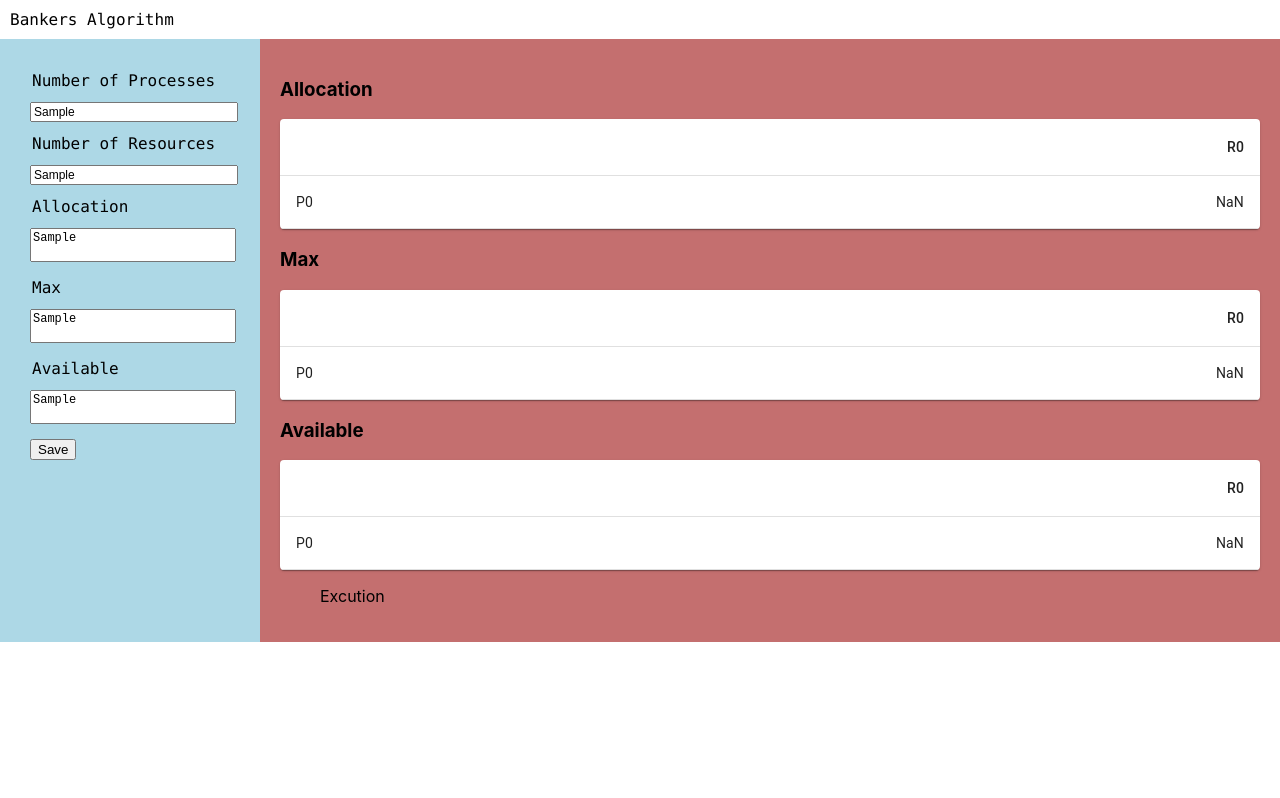
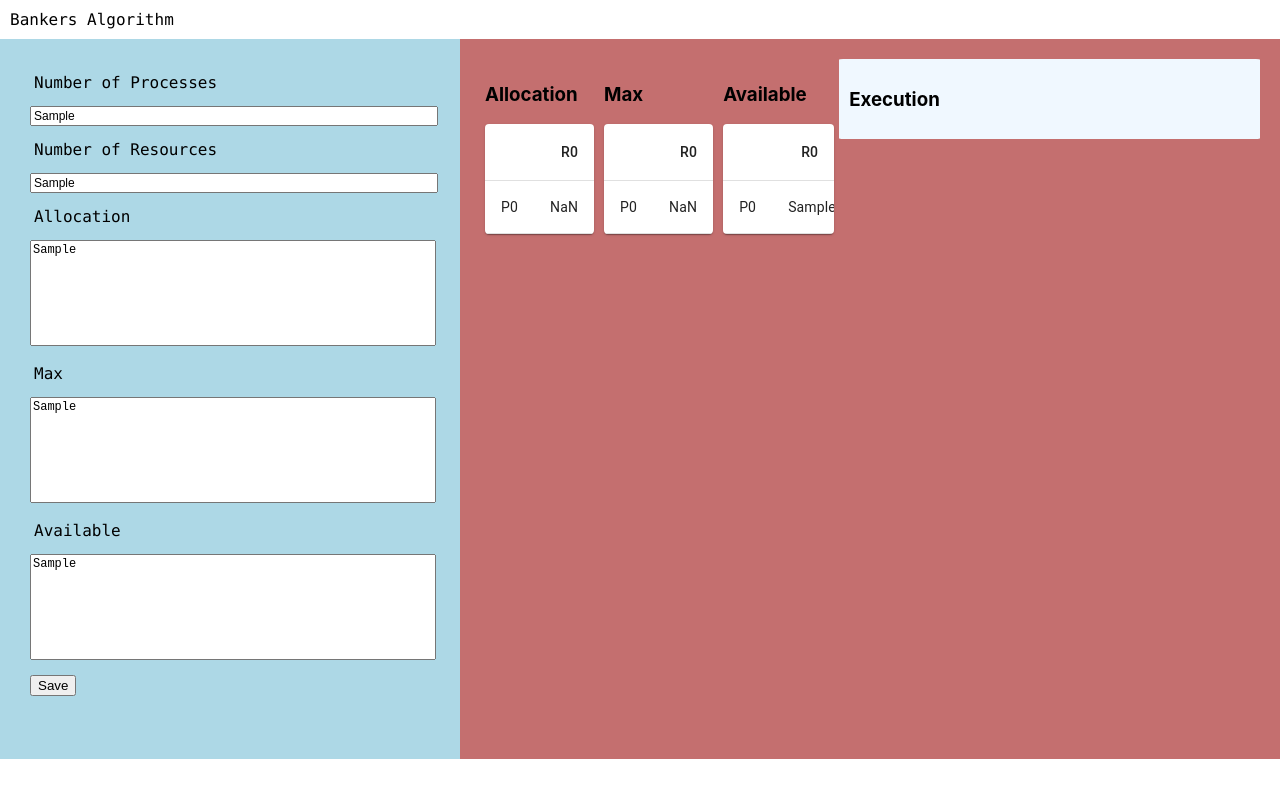
Before and after one commit to leticiapiucco/bankers-algorithm, a React (Create React App) app: page / in a window 1280 px wide. Both pictures are taken after typing "Sample", "Sample", "Sample", "Sample", "Sample" into the empty fields and a click on the input "Save". Built offline with nearby package versions, Linux system fonts and the light colour scheme.

Commit message:
Fix algorithm bug and update frontend

```diff
--- a/src/App.js
+++ b/src/App.js
@@ -4,9 +4,8 @@ import Form from "./components/Form";
 import Tables from "./components/Tables"
 import Result from "./components/Result"
 
-
 const App = () => {
-  const [processes, setNprocesses] = useState(0)
+  const [processes, setNProcesses] = useState(0)
   const [resources, setNResources] = useState(0)
   const [allocatedTable, setAllocationTable] = useState([])
   const [maxTable, setMaxTable] = useState([])
@@ -17,7 +16,7 @@ const App = () => {
 
   const createTables = (input) => {
     setReadyToCalculate(false)
-    setNprocesses(Number(input.processes))
+    setNProcesses(Number(input.processes))
     setNResources(Number(input.resources))
     setAllocationTable((input.allocation.split(/\r?\n/)).map((e) => (
       e.split(',').map(x=>+x)
@@ -25,9 +24,9 @@ const App = () => {
     setMaxTable((input.max.split(/\r?\n/)).map((e) => (
       e.split(',').map(x=>+x)
     )))
-    setAvailableTable((input.available.split(/\r?\n/)).map((e) => (
-      e.split(',').map(x=>+x)
-    )))
+    setAvailableTable(
+      [input.available.split(',')]
+    )
     calculateNeeded()
   }
 
@@ -51,9 +50,10 @@ const App = () => {
         if(running[i]){
           let executing = true
           for(let j=0; j < resources; j++){
-            if(maxTable[i][j] - allocatedTable[i][j] > availableTable[j]){
+            if((maxTable[i][j] - allocatedTable[i][j]) > availableTable[0][j]){
               executing = false
               break
+            }
           }
           if(executing){
             result.push("Process " + i + " is executing")
@@ -61,10 +61,9 @@ const App = () => {
             count -= 1
             safe = true
             for(let j = 0; j < resources; j++){
-                availableTable[j] += availableTable[i][j]
+                availableTable[0][j] += allocatedTable[i][j]
             }
             break
-            }
           }
         }
       }
@@ -84,10 +83,12 @@ const App = () => {
       <div className="parent">
         <Form onAdd={createTables}/>
         <div className="wide">
+          <div className="tables">
             {allocatedTable.length > 0 ? <Tables table={allocatedTable} name="Allocation" /> : <div></div>}
             {maxTable.length > 0 ? <Tables table={maxTable} name="Max" /> : <div></div>}
             {availableTable.length > 0 ? <Tables table={availableTable} name="Available" /> : <div></div>}
             {needTable.length > 0 ? <Tables table={needTable} name="Needed" /> : <div></div>}
+          </div>
           {readyToCalculate && <Result content={results}/>}
         </div>
       </div>
--- a/src/components/Form.js
+++ b/src/components/Form.js
@@ -1,91 +1,91 @@
-import { useState } from "react"
+import { useState } from "react";
 
 const Form = ({ onAdd }) => {
-    const [processes, setNprocesses] = useState('')
-    const [resources, setNResources] = useState('')
-    const [allocation, setAllocation] = useState('')
-    const [max, setMax] = useState('')
-    const [available, setAvailable] = useState('')
+  const [processes, setNProcesses] = useState("");
+  const [resources, setNResources] = useState("");
+  const [allocation, setAllocation] = useState("");
+  const [max, setMax] = useState("");
+  const [available, setAvailable] = useState("");
 
   const onSubmit = (e) => {
-        e.preventDefault()
-        if(!processes){
-            alert('Please add the number of processeses')
-            return
+    e.preventDefault();
+    if (!processes) {
+      alert("Please add the number of processes");
+      return;
     }
-        if(!resources){
-            alert('Please add the number of resources')
-            return
+    if (!resources) {
+      alert("Please add the number of resources");
+      return;
     }
-        if(!allocation){
-            alert('Please add the allocation table')
-            return
+    if (!allocation) {
+      alert("Please add the allocation table");
+      return;
     }
-        if(!max){
-            alert('Please add the max talbe')
-            return
+    if (!max) {
+      alert("Please add the max talbe");
+      return;
     }
-        if(!available){
-            alert('Please add the availability of resources')
-            return
+    if (!available) {
+      alert("Please add the availability of resources");
+      return;
     }
-        onAdd({processes, resources, allocation, max, available})
-    }
+    onAdd({ processes, resources, allocation, max, available });
+  };
   return (
     <form onSubmit={onSubmit} className="narrow">
-            <div className='form-control'>
+      <div className="form-control">
         <label>Number of Processes</label>
-                <input type='text'
-                placeholder = '1'
-                value={processes} onChange={(e) =>
-                    setNprocesses(e.target.value )
-                }
+        <input
+          type="text"
+          placeholder="1"
+          value={processes}
+          onChange={(e) => setNProcesses(e.target.value)}
         />
       </div>
 
-            <div className='form-control'>
+      <div className="form-control">
         <label>Number of Resources</label>
-                <input type='text'
-                placeholder = '3'
-                value={resources} onChange={(e) =>
-                    setNResources(e.target.value )
-                }
+        <input
+          type="text"
+          placeholder="3"
+          value={resources}
+          onChange={(e) => setNResources(e.target.value)}
         />
       </div>
 
-            <div className='form-control'>
+      <div className="form-control">
         <label>Allocation</label>
-                <textarea type='text'
-                placeholder = '1, 0, 1'
-                value={allocation} onChange={(e) =>
-                    setAllocation(e.target.value )
-                }
+        <textarea
+          type="text"
+          placeholder="1, 0, 1"
+          value={allocation}
+          onChange={(e) => setAllocation(e.target.value)}
         />
       </div>
 
-            <div className='form-control'>
+      <div className="form-control">
         <label>Max</label>
-                <textarea type='text'
-                placeholder= '1, 0, 0'
-                value={max} onChange={(e) =>
-                    setMax(e.target.value)
-                }
+        <textarea
+          type="text"
+          placeholder="1, 0, 0"
+          value={max}
+          onChange={(e) => setMax(e.target.value)}
         />
       </div>
 
-            <div className='form-control'>
+      <div className="form-control">
         <label>Available</label>
-                <textarea type='text'
-                placeholder = "1, 2, 0"
-                value={available} onChange={(e) =>
-                    setAvailable(e.target.value )
-                }
+        <textarea
+          type="text"
+          placeholder="1, 2, 0"
+          value={available}
+          onChange={(e) => setAvailable(e.target.value)}
         />
       </div>
 
-            <input type='submit' value='Save'/>
+      <input type="submit" value="Save" />
     </form>
-    )
-}
+  );
+};
 
-export default Form
+export default Form;
--- a/src/components/Result.js
+++ b/src/components/Result.js
@@ -2,11 +2,13 @@ import React from 'react'
 
 function Result({content}) {
     return (
-        <div>
-            <ul>Excution
+        <div className='execution-div'>
+            <h3>Execution</h3>
+            <div>
             {content.map((subitems, idx) => {
-               return <li>{subitems}</li>
-            })}</ul>
+               return {subitems}
+            })}
+            </div>
         </div>
     )
 }
--- a/src/components/Tables.js
+++ b/src/components/Tables.js
@@ -10,8 +10,7 @@ import Paper from '@material-ui/core/Paper';
 
 const useStyles = makeStyles({
     table: {
-      minWidth: 300,
-      maxWidth: 1000,
+      minWidth: 75,
     },
     columns:{
         maxWidth: 30,
@@ -26,31 +25,27 @@ function Tables({table, name}) {
     }
 
     return (
-        <div>
+        <div className={'table-div'}>
             <h3>{name}</h3>
             <TableContainer component={Paper} className={classes.table}>
             <Table className={classes.table}>
                 <TableHead>
                     <TableRow>
-                            <TableCell></TableCell>
+                        <TableCell className={classes.columns}></TableCell>
                             {range(table[0].length).map((subitems, idx) => {
                                 return <TableCell align="right" className={classes.columns}>R{+ String(subitems)}</TableCell>
                             })}
                     </TableRow>
                 </TableHead>
                 <TableBody>
-                        {table.map((items, index) => {
-                            return(
+                    {table.map((items, index) => { return(
                         <TableRow>
-                                    <TableCell component="th" scope="row">P{+index}</TableCell>
+                            <TableCell component="th" scope="row" className={classes.columns}>P{+index}</TableCell>
                                 {items.map((subItems, sIndex) => {
-                                        return (
-                                            <TableCell align="right" className={classes.columns}>{subItems}</TableCell>
-                                        )
+                                    return <TableCell align="right" className={classes.columns}>{subItems}</TableCell>
                                 })}
                         </TableRow>
-                            )
-                        })}
+                     )})}
                 </TableBody>
             </Table>
             </TableContainer>
--- a/src/index.css
+++ b/src/index.css
@@ -45,6 +45,7 @@ code {
   overflow-y: visible;
   resize: none;
   width: 100%;
+  height: 100px;
   margin-top: 10px;
   margin-bottom: 10px;
   font-size: 12px;
@@ -52,29 +53,48 @@ code {
 
 .parent {
   display: flex;
+  min-height: 90%;
 
 }
 .narrow {
   float: right;
-  width: 200px;
+  width: 400px;
   background: lightblue;
   padding: 30px;
 }
 .wide {
   flex: 1;
+  display: flex;
   /* Grow to rest of container */
   float: left;
-  width: calc(100% - 200px);
+  width: calc(100% - 400px);
+  max-width: calc(100% - 400px);;
   background: rgb(196, 111, 111);
   padding: 20px;
-  overflow: auto;
-
-  /* Just so it's visible */
 }
 
 header {
   font-family: "Lucida Console", "Courier New", monospace;
   margin: 10px;
-
   align-self: center;
 }
+
+.tables {
+  max-width: calc(100% - 300px);
+}
+
+.table-div {
+  float: left;
+  margin: 5px;
+  display:block
+}
+
+.execution-div {
+  flex: 1;
+  display: -ms-flexbox;
+  align-items: center;
+  border-radius: 1%;
+  padding: 10px;
+  height: min-content;
+  background-color: aliceblue;
+}
```
Also changed, not shown: 1 other file (tests, documents, lock files or other folders). Lines whose indentation alone changed are shown as unchanged.
